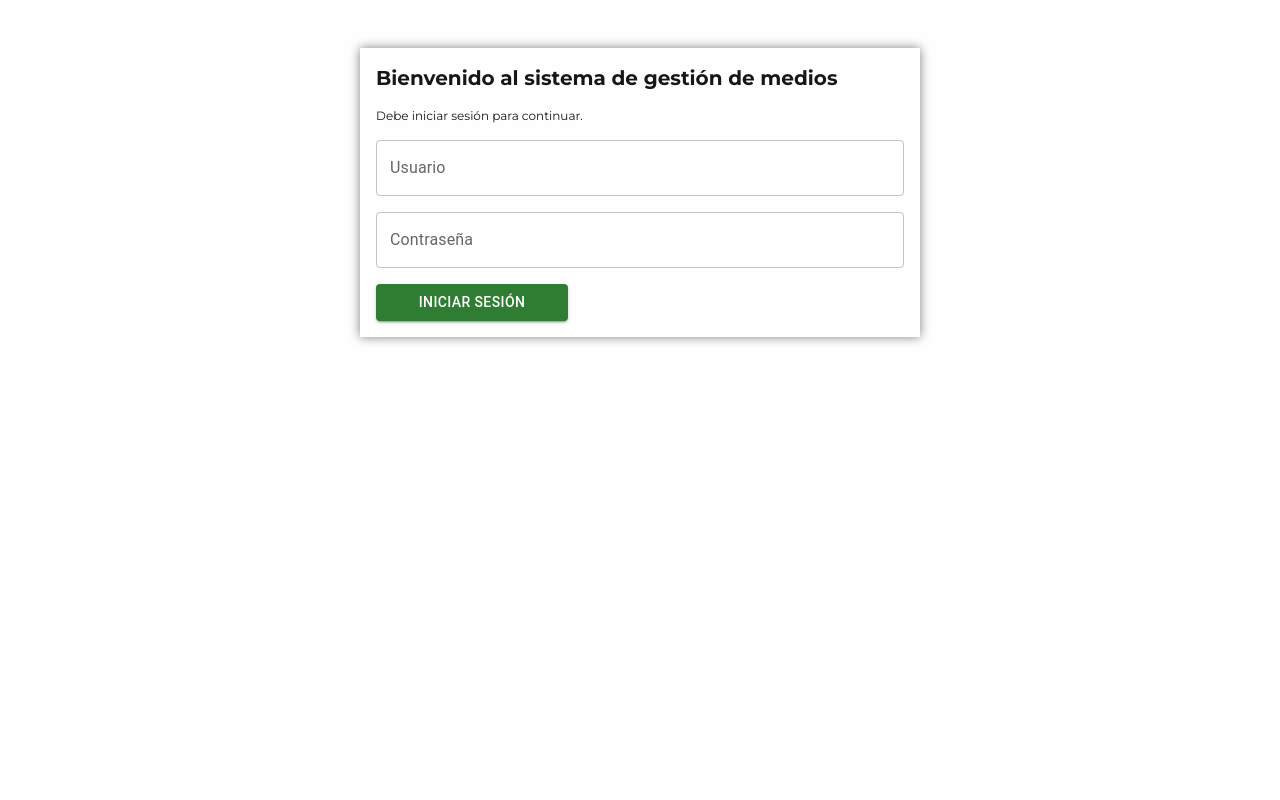
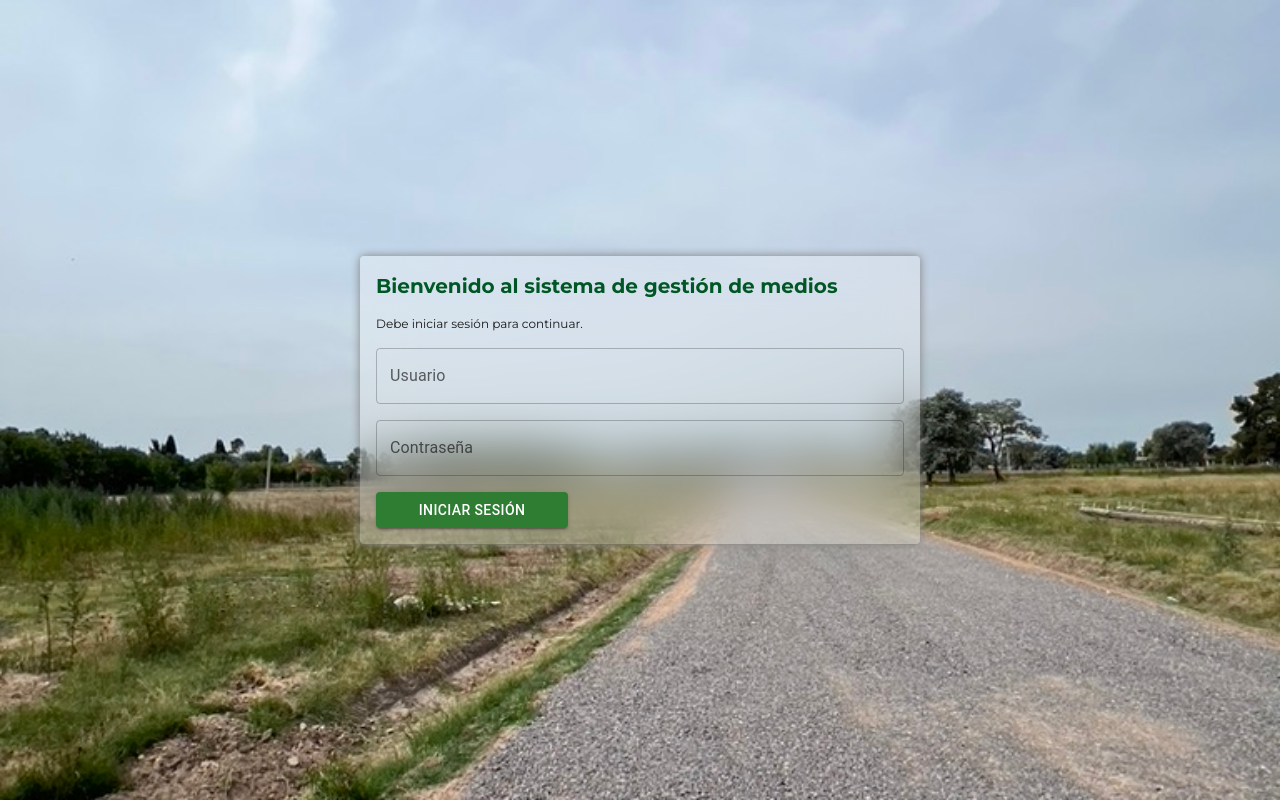
Before and after one commit to GeorgessDavid/fincas_media_management, a Next.js app: page / in a window 1280 px wide. Built offline with nearby package versions, Linux system fonts and the light colour scheme.

Commit message:
added bg

```diff
--- a/src/app/page.tsx
+++ b/src/app/page.tsx
@@ -2,7 +2,7 @@ import { LoginBox } from '@/components/index.cjs';
 
 export default function Home() {
   return (
-    <div className="w-full h-full p-8 flex flex-col items-center justify-center">
+    <div className="w-full h-[100vh] p-8 flex flex-col items-center justify-center bg-[url('/bg_fincas.jpeg')] bg-cover bg-center">
       <LoginBox />
     </div>
   );
--- a/src/components/LoginBox.tsx
+++ b/src/components/LoginBox.tsx
@@ -5,8 +5,8 @@ import { TextField, Button} from '@mui/material';
 
 const LoginBox = () => {
     return (
-        <div className="w-[35rem] flex flex-col m-4 p-4 gap-4 shadow-[0px_0px_10px_gray] backrdop:blur">
-            <h1 className="text-xl font-bold"> Bienvenido al sistema de gestión de medios</h1>
+        <div className="w-[35rem] flex flex-col m-4 p-4 gap-4 shadow-[0px_0px_10px_gray] backdrop-blur-xl bg-white/30 rounded">
+            <h1 className="text-xl font-bold text-[var(--titles)]"> Bienvenido al sistema de gestión de medios</h1>
             <span className="text-xs">Debe iniciar sesión para continuar.</span>
             <TextField color='success' variant='outlined' type='text' label='Usuario' />
             <TextField color='success' variant='outlined' type='password' label='Contraseña' />
```
Also changed, not shown: public/bg_fincas.jpeg (added).
